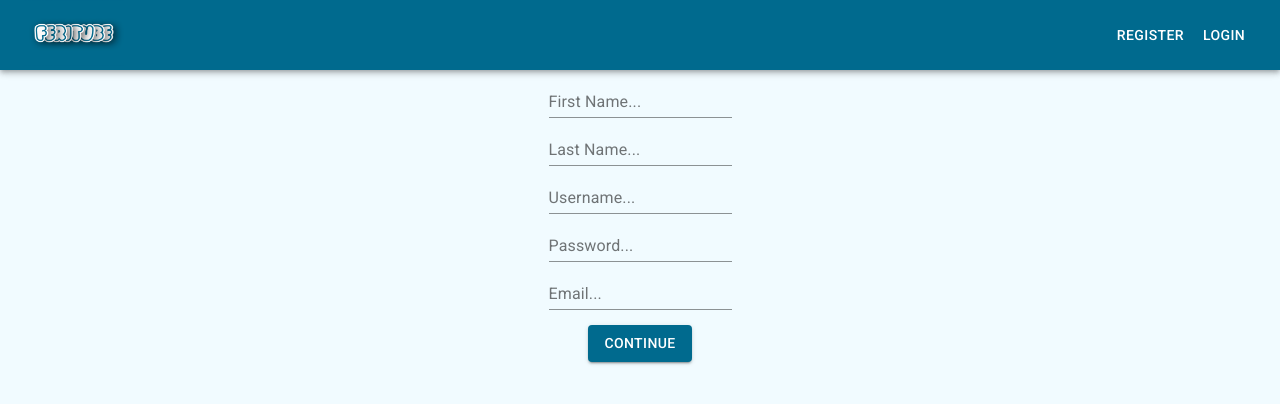
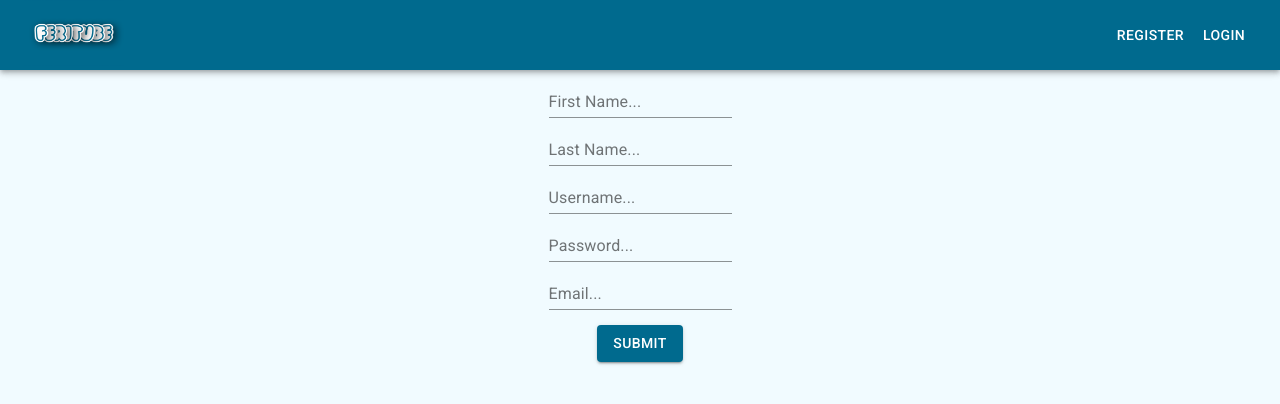
Before and after one commit to denisRajlic/FeriTube, a React (Create React App) app in the folder feri_tube/: page /register in a window 1280 px wide. Shown: the top 404 px of the page. Built offline with nearby package versions, Linux system fonts and the light colour scheme.

Commit message:
post request to server

```diff
--- a/feri_tube/package.json
+++ b/feri_tube/package.json
@@ -10,6 +10,7 @@
     "@testing-library/react": "^9.5.0",
     "@testing-library/user-event": "^7.2.1",
     "@u-wave/react-youtube": "^0.7.1",
+    "axios": "^0.19.2",
     "react": "^16.13.1",
     "react-dom": "^16.13.1",
     "react-player": "^1.15.3",
--- a/feri_tube/src/App.js
+++ b/feri_tube/src/App.js
@@ -71,8 +71,6 @@ class App extends Component {
 
   }
 
-
-
   render() {
     return (
       <div className="App">
--- a/feri_tube/src/loginComponents/FormUserDetails.js
+++ b/feri_tube/src/loginComponents/FormUserDetails.js
@@ -1,6 +1,7 @@
 import React from 'react';
 import TextField from '@material-ui/core/TextField';
 import ProceedButton from '../Styles/ProceedButton';
+import axios from 'axios';
 
 const FormUserDetails = (props) => {
 
@@ -9,13 +10,26 @@ const FormUserDetails = (props) => {
     props.nextStep();
   };
 
+  const submitHandler = e => {
+    e.preventDefault();
+    console.log(values);
+    axios.post('https://tretjaskupina.team/api/v1/auth/student/register', values)
+      .then(response => {
+        console.log(response)
+      })
+      .catch(error => {
+        console.log(error)
+      })
+  }
+
   // Destructuring
   const { values, handleChange } = props;
 
   return (
     <React.Fragment>
-
+      <form onSubmit={submitHandler}>
         <TextField
+          id='first_name'
           label="First Name..."
           onChange={handleChange('firstName')}
           defaultValue={values.firstName}
@@ -23,6 +37,7 @@ const FormUserDetails = (props) => {
         <br />
 
         <TextField
+          id='last_name'
           label="Last Name..."
           onChange={handleChange('lastName')}
           defaultValue={values.lastName}
@@ -30,6 +45,7 @@ const FormUserDetails = (props) => {
         <br />
 
         <TextField
+          id='username'
           label="Username..."
           onChange={handleChange('username')}
           defaultValue={values.username}
@@ -37,6 +53,7 @@ const FormUserDetails = (props) => {
         <br />
 
         <TextField
+          id='password'
           label="Password..."
           type="password"
           onChange={handleChange('password')}
@@ -45,6 +62,7 @@ const FormUserDetails = (props) => {
         <br/>
 
         <TextField
+          id='email'
           label="Email..."
           onChange={handleChange('email')}
           defaultValue={values.email}
@@ -54,10 +72,12 @@ const FormUserDetails = (props) => {
         <ProceedButton
           variant="contained"
           color="primary"
-        onClick={proceed}
+          type="submit"
           >
-          Continue
+            Submit
           </ProceedButton>
+
+      </form>
 
     </React.Fragment>
   )
--- a/feri_tube/src/loginComponents/UserForm.js
+++ b/feri_tube/src/loginComponents/UserForm.js
@@ -47,7 +47,7 @@ const UserForm = () => {
 
   const { step } = state;
   const { firstName, lastName, email, username, password, status, city } = state;
-  const values = { firstName, lastName, email, username, password, status, city }
+  const values = { firstName, lastName, email, username, password}
 
   // Based on the steps we show the correct component
   switch (step) {
```
Also changed, not shown: 1 other file (tests, documents, lock files or other folders). Lines whose indentation alone changed are shown as unchanged.
